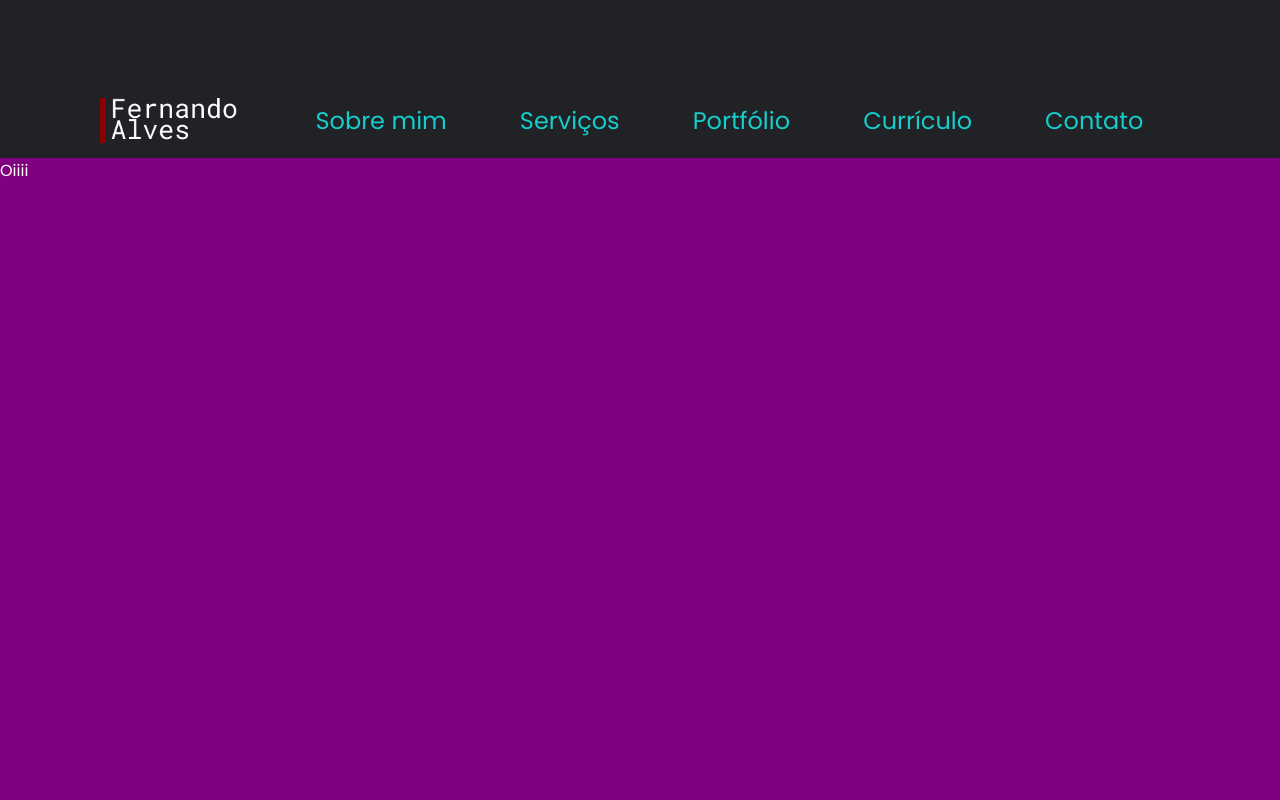
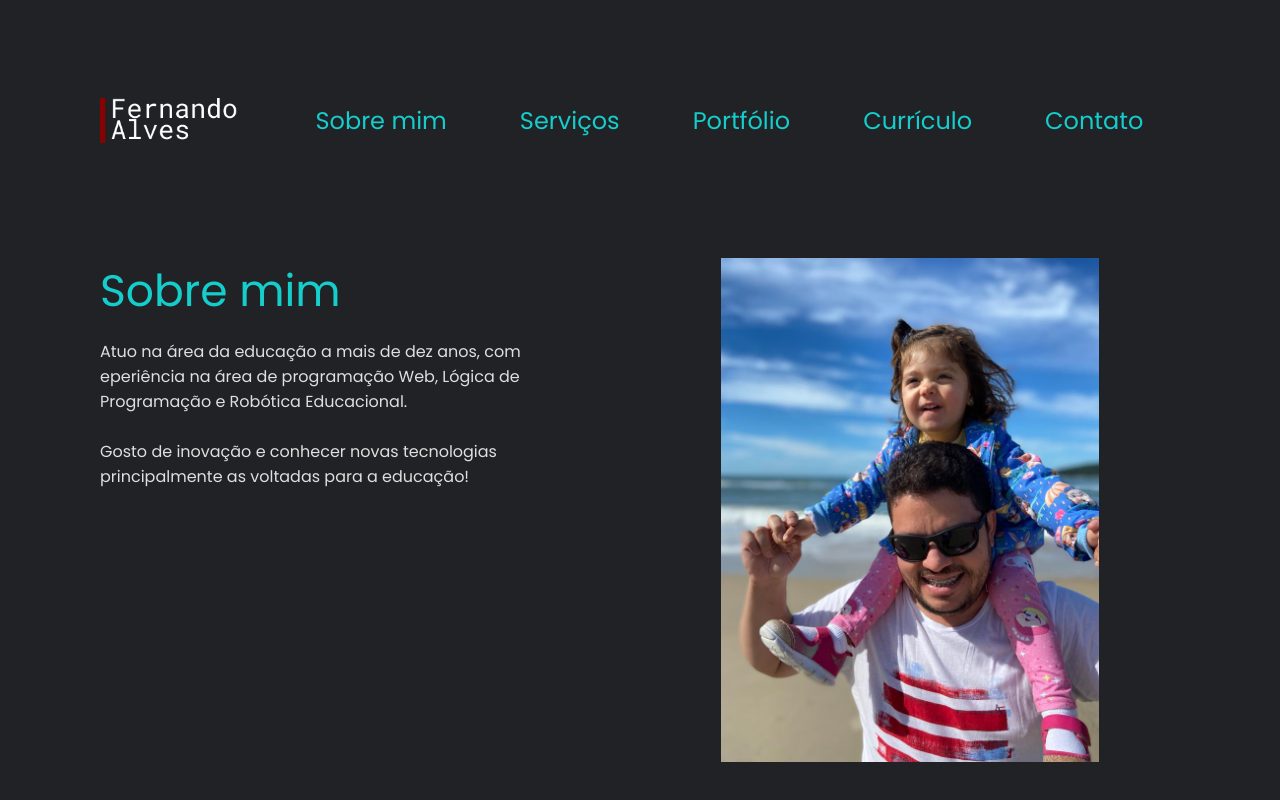
Before and after one commit to prof-fernando-alves/projeto_blog, a plain HTML site: page index.html in a window 1280 px wide. Shown: the part 652-1452 px from the top of the page. Drawn offline with nearby package versions, Linux system fonts and the light colour scheme.

Commit message:
Adicionado About Me

```diff
--- a/index.html
+++ b/index.html
@@ -14,7 +14,7 @@
         <div class="container">
             <img src="assets/logo.png" alt="logo">
             <h2>Hello,</h2>
-            <h1>I am Fernando de Lima Alves</h1>
+            <h1 class="title-green">I am Fernando de Lima Alves</h1>
             <p>Sou professor do IFPR - Campus Cascavel, tenho experiência n área de docência a mais de 10 anos. Ja trabalhei com robótica, programação WEB e Redes de Computadores</p>
             <button>Entre em Contato</button>
         </div>
@@ -29,7 +29,22 @@
             <a href=""><i data-feather="send"></i>Contato</a>
         </ul>
     </nav>
-    <section>Oiiii</section>
+    <section class="about-me">
+        <div class="container">
+            <h1 class="title-green">Sobre mim</h1>
+            <p>
+                Atuo na área da educação a mais de dez anos, com eperiência na área de programação
+                Web, Lógica de Programação e Robótica Educacional.
+                <br><br>
+                Gosto de inovação e conhecer novas tecnologias principalmente as voltadas para
+                a educação!
+            </p>
+        </div>
+        <div class="img-container">
+            <img src="assets/about-me.jpeg" alt="Fernando Alves">
+        </div>
+    </section>
+
     <script>
         feather.replace()
     </script>
--- a/style.css
+++ b/style.css
@@ -50,6 +50,14 @@ button {
     font-size: 18px;
 }
 
+.title-purple {
+    color: var(--purple);
+}
+
+.title-green {
+    color: var(--green);
+}
+
 header {
     /* background: red; */
     height: calc(100vh - 65px);
@@ -68,9 +76,10 @@ header .container img {
     display: none;
 }
 
-header .container h1 {
+/* header .container h1 {
     color: var(--green);
 }
+retirado para aproveitar a classe Titlee-green*/
 
 header .container button {
     margin-top: 40px;
@@ -112,9 +121,23 @@ nav ul a svg {
     display: none;
 }
 
-section {
-    height: 1500px;
-    background: purple;
+.about-me {
+    display: flex;
+    padding: 100px;
+}
+
+.about-me .container {
+    width: 50%;
+    padding-right: 50px;
+}
+
+.about-me .img-container {
+    width: 50%;
+    text-align: center;
+}
+
+.about-me .img-container img {
+    width: 70%;
 }
 
 /* Responsividade */
@@ -163,6 +186,12 @@ section {
     }
 
     nav {
+        /* altero a localizacao do menu de top para botton 0 */
+        position: fixed;
+        width: 100%;
+        bottom: 0;
+        /* para alterar o top 0 do que estava no desktop */
+        top: unset;
         padding: 0 15px;
     }
 
```
Also changed, not shown: assets/about-me.jpeg (added).
